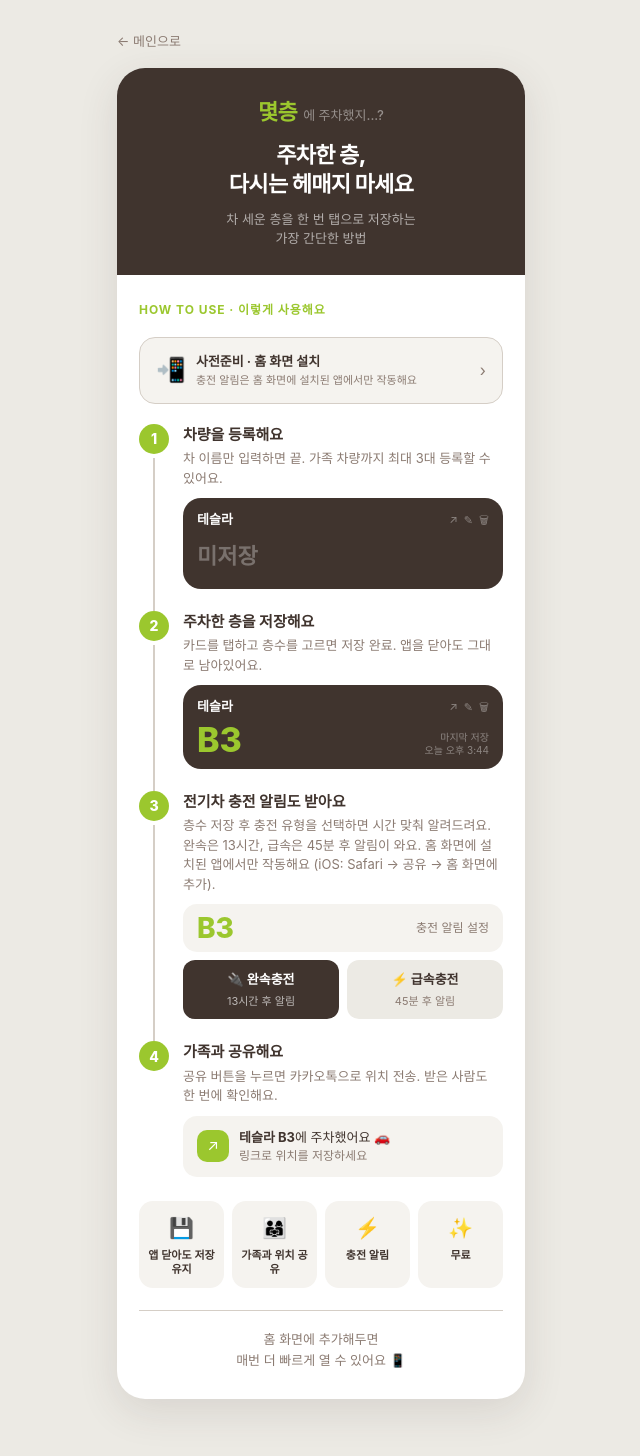
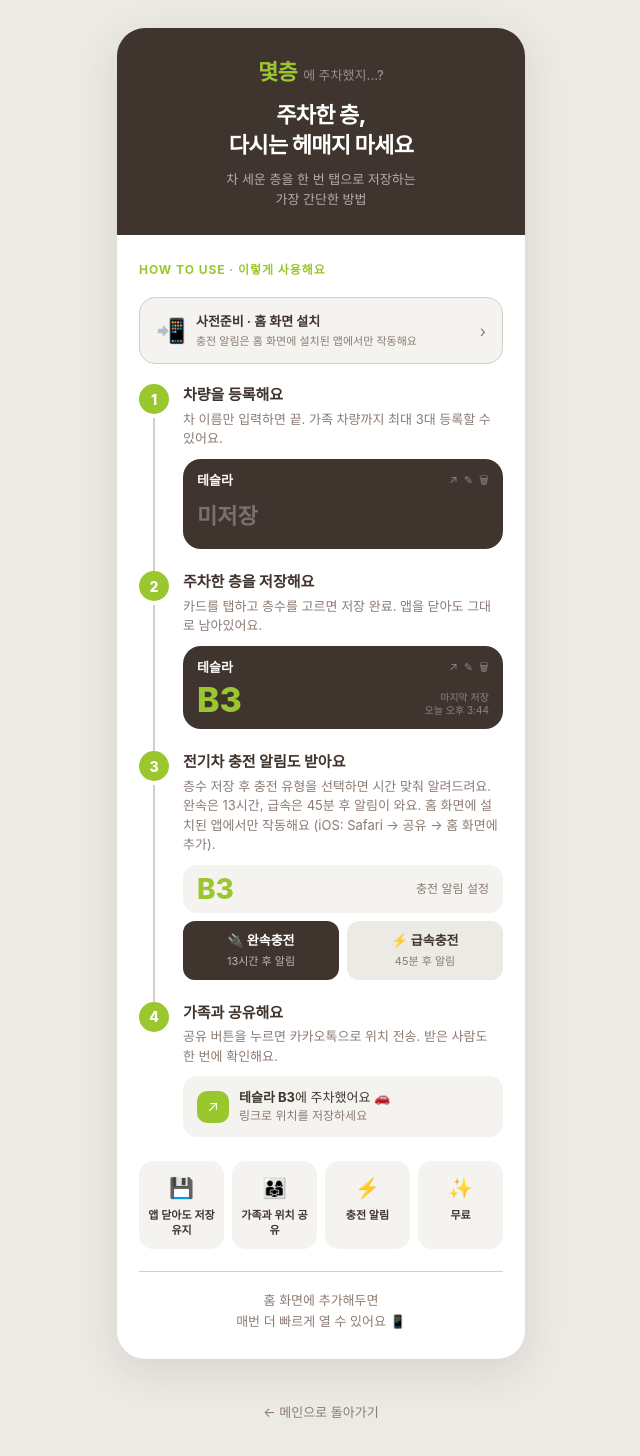
Before and after one commit to ssedol/myfloor, a Next.js app: page /guide in a window 1280 px wide. Shown: the top 1456 px of the page, without its empty margins (319-959 px from the left). Built offline with nearby package versions, Linux system fonts and the light colour scheme; a web font is replaced by a local one.

Commit message:
fix: move back-to-main link to footer on guide page
Co-Authored-By: Claude Opus 4.8 <noreply@anthropic.com>
Claude-Session: https://claude.ai/code/session_01AUFiyQ6XaR5hEruvqeQkNg

```diff
--- a/src/app/guide/page.tsx
+++ b/src/app/guide/page.tsx
@@ -136,20 +136,6 @@ export default function GuidePage() {
           fontFamily: '"Pretendard Variable", Pretendard, -apple-system, BlinkMacSystemFont, sans-serif',
         }}
       >
-        <a
-          href="/"
-          style={{
-            display: "inline-flex",
-            alignItems: "center",
-            gap: 4,
-            fontSize: 13,
-            color: SUB,
-            textDecoration: "none",
-            marginBottom: 16,
-          }}
-        >
-          ← 메인으로
-        </a>
         {/* 한 장의 포스터 카드 */}
         <div
           style={{
@@ -367,6 +353,14 @@ export default function GuidePage() {
         </div>
       </div>
       <div style={{ maxWidth: 440, margin: "0 auto", padding: "0 16px 24px" }}>
+        <div style={{ textAlign: "center", marginBottom: 16 }}>
+          <a
+            href="/"
+            style={{ fontSize: 13, color: SUB, textDecoration: "none", display: "inline-flex", alignItems: "center", gap: 4 }}
+          >
+            ← 메인으로 돌아가기
+          </a>
+        </div>
         <KakaoAd unit="DAN-Dhyb259IAundNvL3" width={320} height={50} />
         <KakaoAd unit="DAN-JwOmuArA1LxX5DZJ" width={320} height={100} />
         <KakaoAd unit="DAN-Oc5pL3jNKiN9BTff" width={320} height={480} />
```
